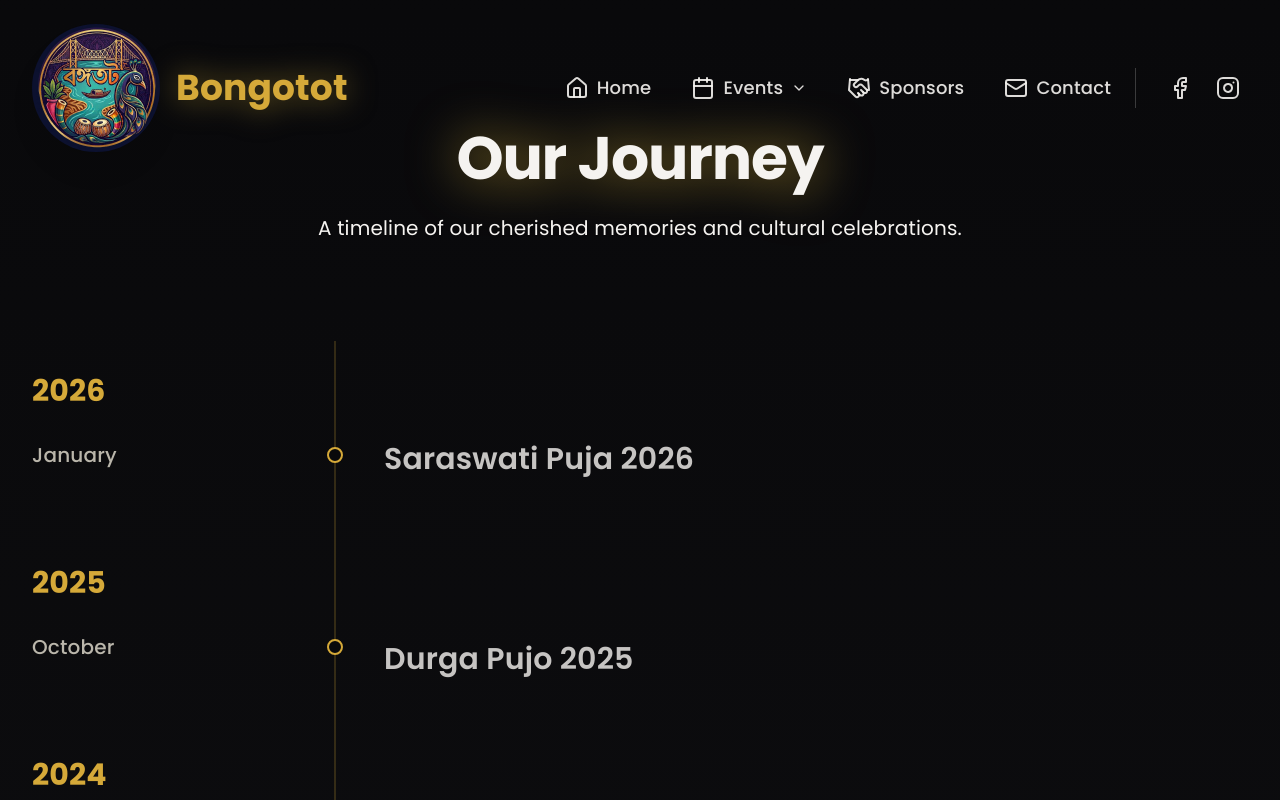
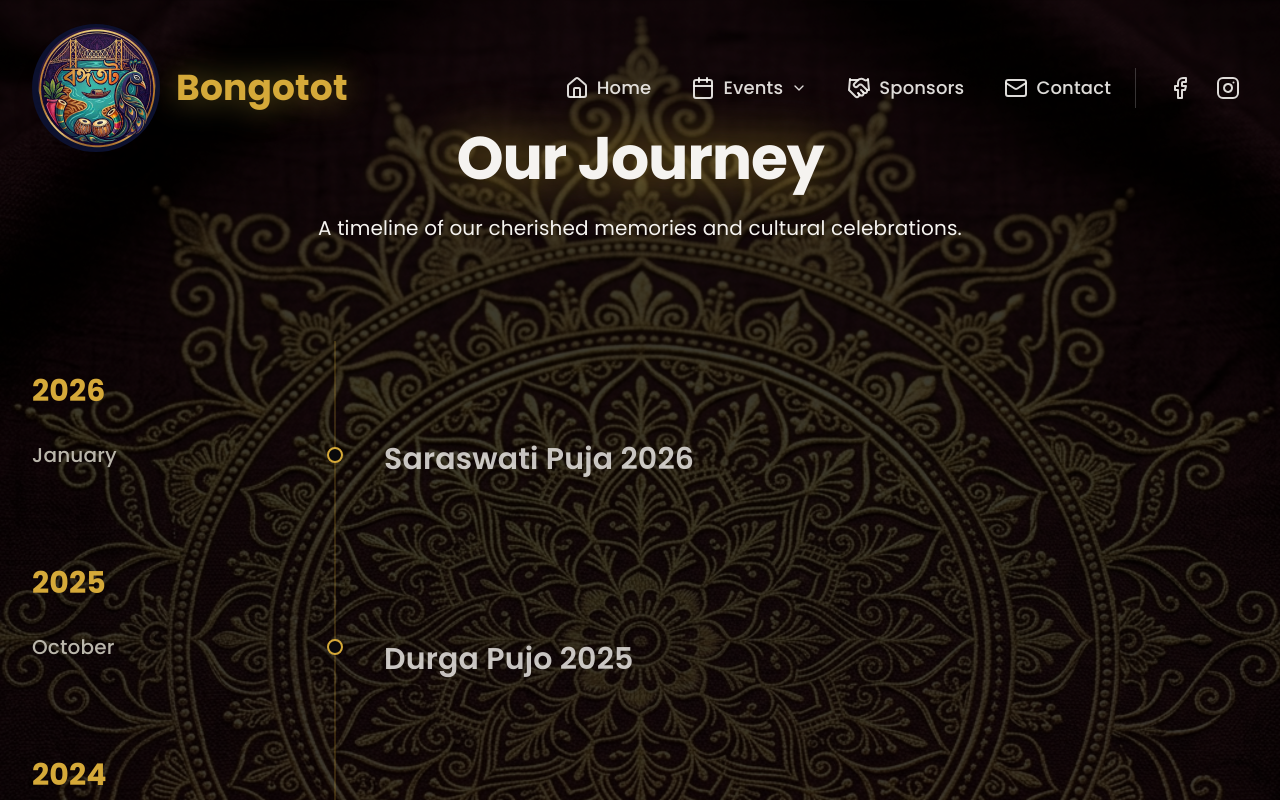
Before and after one commit to dipayan102/bongotot, a React (Vite) app in the folder apps/web/: page /past-events in a window 1280 px wide. Shown: the top 800 px of the page. Built offline with nearby package versions, Linux system fonts and the light colour scheme; the HTML template or start-up script is replaced by a standard one.

Commit message:
Added background mandala effect image

```diff
--- a/apps/web/src/components/CallToAction.jsx
+++ b/apps/web/src/components/CallToAction.jsx
@@ -7,8 +7,8 @@ import { Button } from '@/components/ui/button';
 
 const CallToAction = () => {
   return (
-    <section id="events" className="relative py-24 overflow-hidden bg-background">
-      <div className="absolute inset-0 bg-gradient-to-br from-primary/10 via-secondary/5 to-background" />
+    <section id="events" className="relative py-24 overflow-hidden bg-transparent">
+      <div className="absolute inset-0 bg-black/40" />
 
       <div className="absolute top-1/2 left-1/2 -translate-x-1/2 -translate-y-1/2 w-[600px] h-[600px] bg-primary/20 rounded-full blur-[150px] animate-pulse pointer-events-none" />
 
--- a/apps/web/src/components/CommunityFeatures.jsx
+++ b/apps/web/src/components/CommunityFeatures.jsx
@@ -40,7 +40,7 @@ const CommunityFeatures = () => {
   ];
 
   return (
-    <section id="upcoming-events" className="relative py-24 overflow-hidden bg-background">
+    <section id="upcoming-events" className="relative py-24 overflow-hidden bg-transparent">
       {/* Dynamic Background Image Layer */}
       <div
         className="absolute inset-0 transition-all duration-700 pointer-events-none z-0"
@@ -52,7 +52,7 @@ const CommunityFeatures = () => {
           filter: 'grayscale(0%)'
         }}
       />
-      <div className="absolute inset-0 bg-gradient-to-b from-background via-background/70 to-background z-0" />
+      <div className="absolute inset-0 bg-black/40 z-0" />
 
       <div className="absolute top-0 left-1/3 w-96 h-96 bg-primary/5 rounded-full blur-[100px] z-0" />
       <div className="absolute bottom-0 right-1/3 w-96 h-96 bg-secondary/5 rounded-full blur-[100px] z-0" />
--- a/apps/web/src/components/CulturalHighlights.jsx
+++ b/apps/web/src/components/CulturalHighlights.jsx
@@ -76,8 +76,8 @@ const CulturalHighlights = () => {
   };
 
   return (
-    <section id="past-events" className="relative py-24 overflow-hidden bg-background">
-      <div className="absolute inset-0 bg-gradient-to-b from-background via-muted/20 to-background" />
+    <section id="past-events" className="relative py-24 overflow-hidden bg-transparent">
+      <div className="absolute inset-0 bg-black/40" />
 
       <div className="relative max-w-7xl mx-auto px-4 sm:px-6 lg:px-8">
         <div className="text-center mb-16">
--- a/apps/web/src/components/Footer.jsx
+++ b/apps/web/src/components/Footer.jsx
@@ -24,7 +24,7 @@ const Footer = () => {
   };
 
   return (
-    <footer id="contact" className="relative glass-panel border-t border-white/10 mt-24 bg-background z-10">
+    <footer id="contact" className="relative glass-panel border-t border-white/10 mt-24 bg-transparent z-10">
       <div className="max-w-7xl mx-auto px-4 sm:px-6 lg:px-8 py-12">
         <div className="grid grid-cols-1 md:grid-cols-3 gap-12">
           <div>
--- a/apps/web/src/components/Sponsors.jsx
+++ b/apps/web/src/components/Sponsors.jsx
@@ -5,7 +5,7 @@ import GlowingText from './GlowingText.jsx';
 
 const Sponsors = () => {
   return (
-    <section id="sponsors" className="relative py-24 overflow-hidden bg-background">
+    <section id="sponsors" className="relative py-24 overflow-hidden bg-transparent">
       <div className="absolute top-0 right-1/4 w-96 h-96 bg-primary/5 rounded-full blur-[100px] z-0" />
 
       <div className="relative max-w-7xl mx-auto px-4 sm:px-6 lg:px-8">
--- a/apps/web/src/index.css
+++ b/apps/web/src/index.css
@@ -69,7 +69,11 @@
 body {
   font-family: "Poppins", "Outfit", sans-serif;
   overflow-x: clip;
-  background: hsl(var(--background));
+  background-image: linear-gradient(rgba(0, 0, 0, 0.6), rgba(0, 0, 0, 0.6)), url('/page_bg.png');
+  background-attachment: fixed;
+  background-size: cover;
+  background-position: center;
+  background-repeat: no-repeat;
   color: hsl(var(--foreground));
   line-height: 1.7;
   letter-spacing: 0.01em;
--- a/apps/web/src/pages/HomePage.jsx
+++ b/apps/web/src/pages/HomePage.jsx
@@ -20,7 +20,7 @@ const HomePage = () => {
         />
       </Helmet>
 
-      <div className="min-h-screen bg-background text-foreground flex flex-col">
+      <div className="min-h-screen bg-transparent text-foreground flex flex-col">
         <Header />
         <main className="flex-1">
           <Hero />
--- a/apps/web/src/pages/PastEventsPage.jsx
+++ b/apps/web/src/pages/PastEventsPage.jsx
@@ -105,11 +105,11 @@ const PastEventsPage = () => {
         />
       </Helmet>
 
-      <div className="min-h-screen bg-background text-foreground flex flex-col">
+      <div className="min-h-screen bg-transparent text-foreground flex flex-col">
         <Header />
 
         <main className="flex-1 pt-32 pb-24 relative overflow-hidden">
-          <div className="absolute inset-0 bg-gradient-to-b from-background via-muted/10 to-background" />
+          <div className="absolute inset-0 bg-black/40" />
 
           <div className="relative max-w-7xl mx-auto px-4 sm:px-6 lg:px-8">
             <div className="text-center mb-24">
```
Also changed, not shown: apps/web/public/page_bg.png (added).
